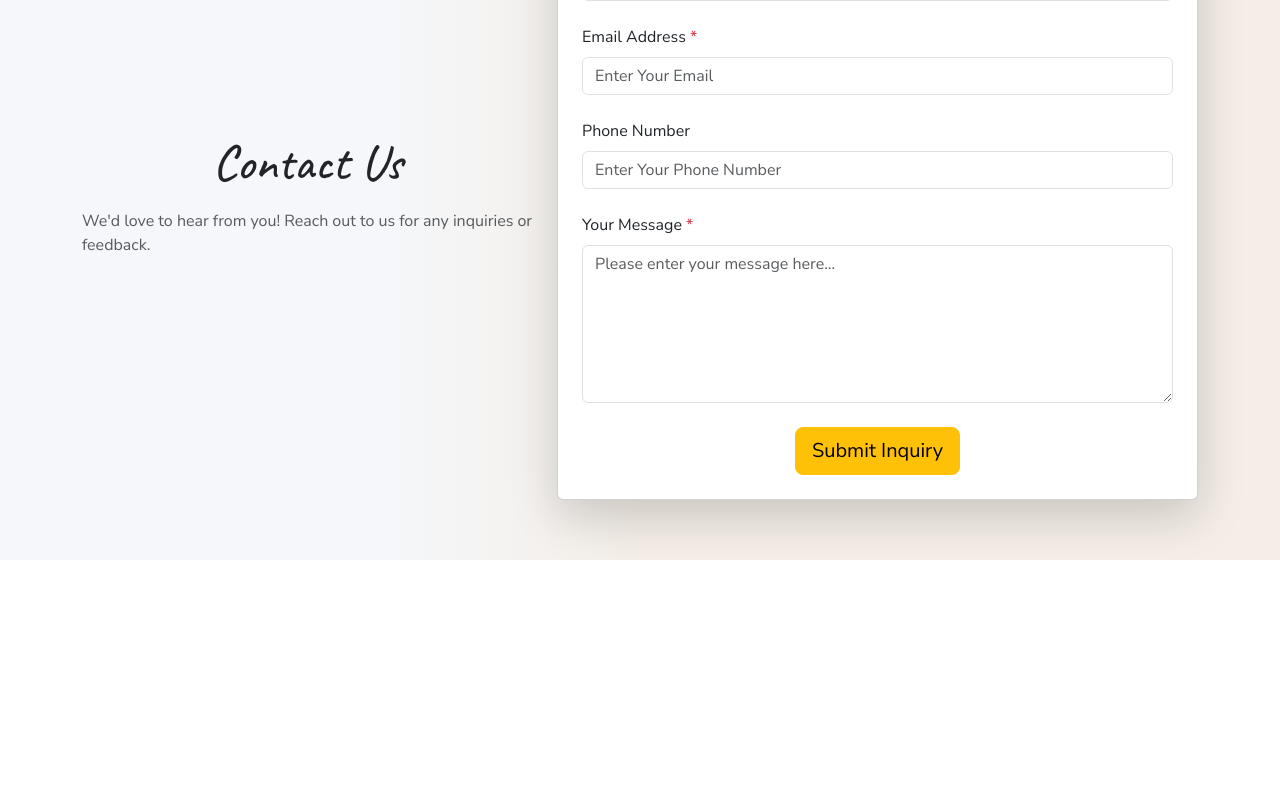
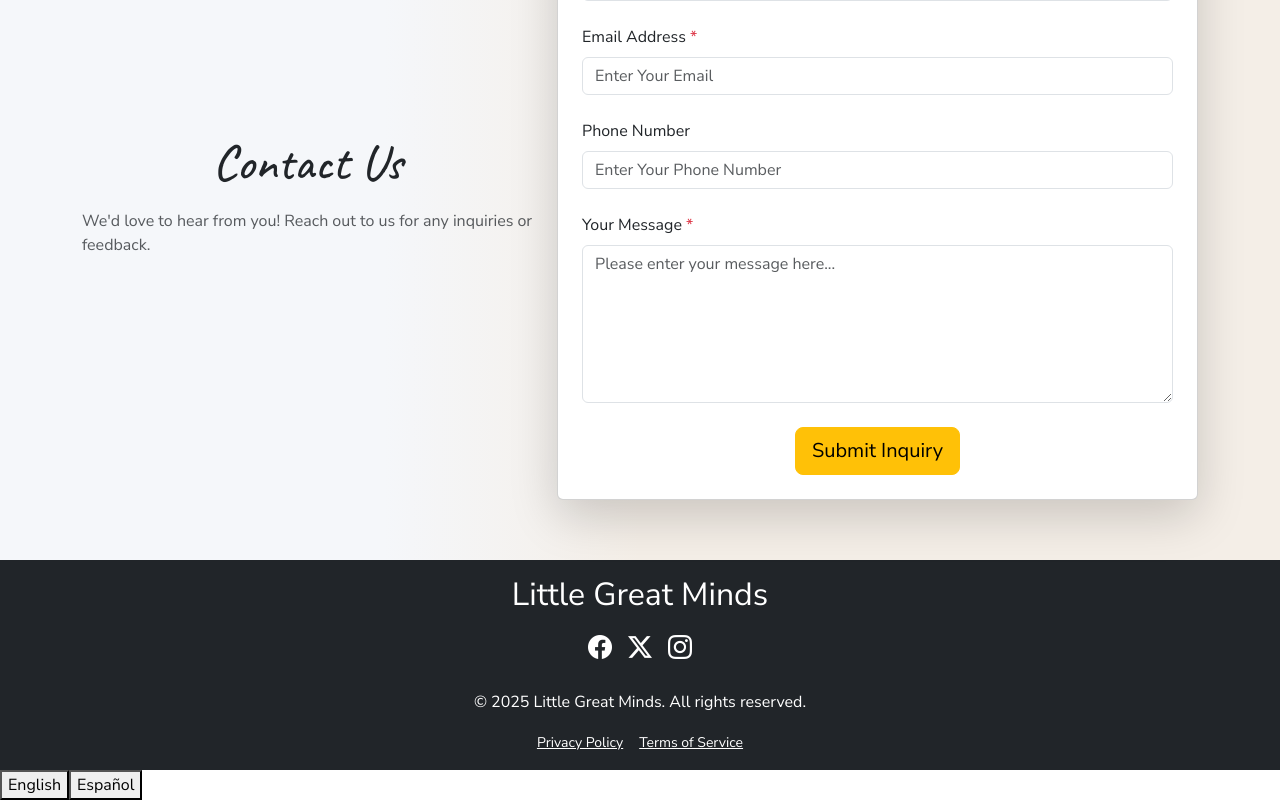
Before and after one commit to R1c4ar6/great-little-minds-react, a React (Vite) app: page / in a window 1280 px wide. Shown: the part 3796-4596 px from the top of the page. Before the commit the page ends 4356 px from the top, so only its background shows below. Built offline with nearby package versions, Linux system fonts and the light colour scheme.

Commit message:
Working on the translation files

```diff
--- a/package.json
+++ b/package.json
@@ -14,9 +14,13 @@
     "@types/react-icons": "^3.0.0",
     "bootstrap": "^5.3.3",
     "bootstrap-icons": "^1.11.3",
+    "i18next": "^24.2.2",
+    "i18next-browser-languagedetector": "^8.0.2",
+    "i18next-http-backend": "^3.0.2",
     "react": "^18.3.1",
     "react-bootstrap": "^2.10.8",
-    "react-dom": "^18.3.1"
+    "react-dom": "^18.3.1",
+    "react-i18next": "^15.4.0"
   },
   "devDependencies": {
     "@eslint/js": "^9.17.0",
--- /dev/null
+++ b/public/locales/en/translation.json
@@ -0,0 +1,6 @@
+{
+    "hero":{
+        "welcome": "Welcome to Great Little Minds!",
+        "description": "Nurturing your child's growth from infancy to early childhood."
+    }
+}
--- a/src/App.tsx
+++ b/src/App.tsx
@@ -7,7 +7,8 @@ import Programs from './components/Programs';
 import Testimonials from './components/Testimonials';
 import Gallery from './components/Gallery';
 import Contact from './components/Contact';
-// import Footer from './components/Footer';
+import Footer from './components/Footer';
+import TranslateButton from './components/TranslateButton';
 
 function App() {
   return (
@@ -19,7 +20,8 @@ function App() {
       <Testimonials />
       <Gallery />
       <Contact />
-      {/* <Footer /> */}
+      <Footer />
+      <TranslateButton />
     </>
   );
 };
--- a/src/components/Footer.tsx
+++ b/src/components/Footer.tsx
@@ -0,0 +1,34 @@
+import React from "react";
+import { Container } from "react-bootstrap";
+
+const Footer: React.FC = () => {
+    return (
+        <footer className="footer bg-dark text-white py-3">
+            <Container className="text-center">
+
+                <h2 className="mb-3">Little Great Minds</h2>
+
+                <div className="social-icons mb-4">
+                    <a href="#" className="text-white me-3 hover-effect">
+                        <i className="bi bi-facebook fs-4"></i>
+                    </a>
+                    <a href="#" className="text-white me-3 hover-effect">
+                        <i className="bi bi-twitter-x fs-4"></i>
+                    </a>
+                    <a href="#" className="text-white hover-effect">
+                        <i className="bi bi-instagram fs-4"></i>
+                    </a>
+                </div>
+
+                <p className="mb-0">&copy; 2025 Little Great Minds. All rights reserved.</p>
+
+                <div className="mt-3">
+                    <a href="#" className="text-white me-3 small">Privacy Policy</a>
+                    <a href="#" className="text-white small">Terms of Service</a>
+                </div>
+            </Container>
+        </footer>
+    );
+}
+
+export default Footer;
--- a/src/components/Hero.tsx
+++ b/src/components/Hero.tsx
@@ -19,8 +19,8 @@ const Hero: React.FC = () => {
             setBackgroundImage(heroBgArray[index]);
         };
         changeBackground();
-        const interval = setInterval(changeBackground, 20000);
-        return () => clearInterval(interval);
+        const heroBgInterval = setInterval(changeBackground, 60 * 1000);
+        return () => clearInterval(heroBgInterval);
     }, []);
 
 
--- a/src/components/Testimonials.tsx
+++ b/src/components/Testimonials.tsx
@@ -54,7 +54,7 @@ const Testimonials: React.FC = () => {
     useEffect(() => {
         const interval = setInterval(() => {
             setActiveIndex((prevIndex) => (prevIndex + 1) % testimonials.length);
-        }, 10000);
+        }, 30000);
 
         return () => clearInterval(interval); // Cleanup interval on unmount
     }, []);
--- /dev/null
+++ b/src/components/TranslateButton.tsx
@@ -0,0 +1,18 @@
+import { useTranslation } from 'react-i18next';
+
+function TranslateButton() {
+  const { i18n } = useTranslation();
+
+  const changeLanguage = (language: string) => {
+    i18n.changeLanguage(language);
+  };
+
+  return (
+    <div>
+      <button onClick={() => changeLanguage('en')}>English</button>
+      <button onClick={() => changeLanguage('es')}>Español</button>
+    </div>
+  );
+}
+
+export default TranslateButton;
--- a/src/styles/App.css
+++ b/src/styles/App.css
@@ -89,6 +89,15 @@ body {
     padding: 30px 0;
 }
 
+.footer > .hover-effect {
+    transition: color 0.3s ease, transform 0.3s ease;
+}
+
+footer > .hover-effect:hover {
+    color: #0d6efd !important; /* Change to your preferred hover color */
+    transform: translateY(-2px);
+}
+
 /* #google_translate_element {
     position: fixed;
     top: 10px;
```
Also changed, not shown: public/locales/es/translation.json (added, +47 -0 lines), src/i18n.js (added, +21 -0 lines), 1 other file (tests, documents, lock files or other folders).
